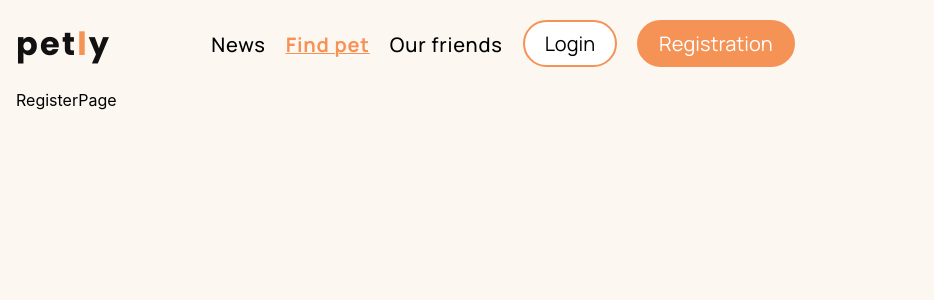
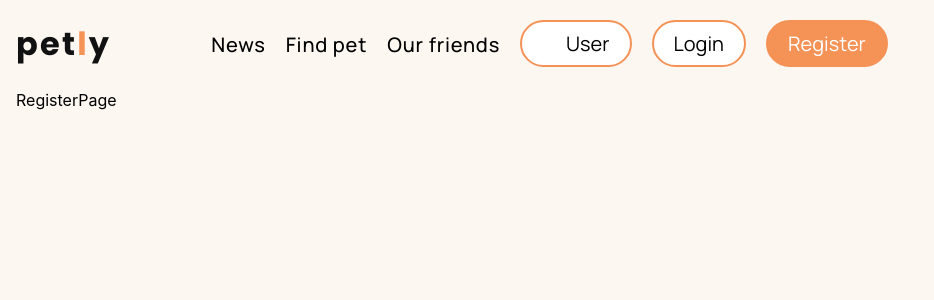
Before and after one commit to gradussus/petly-front, a React (Create React App) app: page /petly-front/register in a window 1280 px wide. Shown: the top 300 px of the page, without its empty margins (0-934 px from the left). Built offline with nearby package versions, Linux system fonts and the light colour scheme.

Commit message:
move to simple components and map NavMenu items from NavMenu json

```diff
--- a/src/App/App.jsx
+++ b/src/App/App.jsx
@@ -15,6 +15,8 @@ const NotFoundPage = lazy(() => import('pages/NotFoundPage'));
 export const App = () => {
   return (
     <>
+
+
       <Routes>
         <Route path="/" element={<SharedLayout />}>
           <Route index element={<HomePage />} />
@@ -27,6 +29,7 @@ export const App = () => {
         </Route>
         <Route path="*" element={<NotFoundPage />}></Route>
       </Routes>
+
     </>
   );
 };
--- /dev/null
+++ b/src/components/Header/Data/NavMenu.json
@@ -0,0 +1,6 @@
+
+ [
+    { "title": "News", "href": "/news"},
+    { "title": "Find pet", "href": "/find"},
+    { "title": "Our friends", "href": "/friends"}
+  ]
--- a/src/components/Header/Header.jsx
+++ b/src/components/Header/Header.jsx
@@ -1,23 +1,30 @@
 
 import * as HeaderStyle from './Header.styled';
 
+
+import { HeaderLogo } from './HeaderLogo/HeaderLogo';
+import { HeaderNavLinks } from './HeaderNavLinks/HaderNavLinks';
+import { LoginUserButton } from './HeaderButtons/AuthorisedNavButton';
+import {UnauthorizedUserButton} from './HeaderButtons/UnathorisedNavButtons';
+
+
+
 export const Header = () => {
     return (
-        <HeaderStyle.HeaderBody>
 
-            <HeaderStyle.Logo>pet<HeaderStyle.Accent>l</HeaderStyle.Accent>y</HeaderStyle.Logo>
+    <HeaderStyle.HeaderBody>
 
-            <HeaderStyle.NavLink>News</HeaderStyle.NavLink>
-            <HeaderStyle.ActiveLink>Find pet</HeaderStyle.ActiveLink>
-            <HeaderStyle.NavLink>Our friends</HeaderStyle.NavLink>
+     <HeaderLogo/>
+     <HeaderNavLinks/>
+     <LoginUserButton/>
+     <UnauthorizedUserButton/>
 
-            <HeaderStyle.SimpleButton>Login</HeaderStyle.SimpleButton>
-            <HeaderStyle.ActiveButton>Registration</HeaderStyle.ActiveButton>
 
-        </HeaderStyle.HeaderBody>
+    </HeaderStyle.HeaderBody>
 
         );
 };
+
 
 
 
--- a/src/components/Header/Header.styled.js
+++ b/src/components/Header/Header.styled.js
@@ -1,5 +1,6 @@
 import styled from 'styled-components';
 import { theme } from '../../theme';
+
 
 export const HeaderBody = styled.div`
 display: flex;
@@ -8,66 +9,3 @@ background-color: ${theme.colors.background};
 gap: 20px;
 
 `
-export const Logo = styled.a`
-font-family: 'Poppins';
-font-style: normal;
-font-weight: 700;
-font-size: 32px;
-line-height: 48px;
-letter-spacing: 0.07em;
-color: #111111;
-margin-right: 80px;
-
-:hover{
-    cursor: pointer;
-}
-`
-
-export const Accent = styled.span`
-color: ${theme.colors.accent};
-`
-
-export const NavLink = styled.a`
-font-family: 'Manrope';
-font-style: normal;
-font-weight: 500;
-font-size: 20px;
-line-height: 27px;
-display: flex;
-align-items: center;
-letter-spacing: 0.04em;
-
-:hover{
-    cursor: pointer;
-}
-
- `;
-
-export const ActiveLink = styled(NavLink)`
-font-weight: 700;
-color: ${theme.colors.accent};
-text-decoration-line: underline;
-text-decoration-thickness: 0.5px;
-`;
-
-
-export const SimpleButton = styled.button`
-display: flex;
-align-items: center;
-font-family: 'Manrope';
-font-weight: ${theme.fontWeights.normal};
-font-size: ${theme.fontSizes.mx};
-height: 47px;
-border-radius: ${theme.radii.large};
-border: ${theme.borders.large};
-background: ${theme.colors.white};
-color: ${theme.colors.black};
-padding: 10px 20px;
-`;
-
-export const ActiveButton = styled(SimpleButton)`
-
-background: ${theme.colors.accent};
-color: ${theme.colors.white};
-
-`;
--- /dev/null
+++ b/src/components/Header/HeaderButtons/AuthorisedNavButton.jsx
@@ -0,0 +1,7 @@
+import * as NavButton from './HeaderUserButtons.styled';
+import { ReactComponent as UserIcon } from '../img/userIcon.svg';
+export const LoginUserButton = () => {
+  return (
+    <NavButton.Button to="/user"><UserIcon/> User </NavButton.Button>
+  );
+};
--- /dev/null
+++ b/src/components/Header/HeaderButtons/HeaderUserButtons.styled.js
@@ -0,0 +1,31 @@
+import styled from 'styled-components';
+import { theme } from '../../../theme';
+import { NavLink } from 'react-router-dom';
+
+
+export const Button = styled(NavLink)`
+type: button;
+display: flex;
+align-items: center;
+font-family: 'Manrope';
+font-weight: ${props => props.theme.fontWeights.normal};
+font-size: ${theme.fontSizes.mx};
+height: 47px;
+border-radius: ${props => props.theme.radii.large};
+border: ${props => props.theme.borders.large};
+background: ${props => props.theme.colors.white};
+color: ${props => props.theme.colors.black};
+padding: 10px 20px;
+
+:hover{
+    cursor: pointer;
+};
+
+&.active{
+    background: ${props => props.theme.colors.accent};
+color: ${props => props.theme.colors.white};
+
+}
+
+
+`;
--- /dev/null
+++ b/src/components/Header/HeaderButtons/UnathorisedNavButtons.jsx
@@ -0,0 +1,8 @@
+import * as NavButton from './HeaderUserButtons.styled';
+export const UnauthorizedUserButton = () => {
+  return (<>
+    <NavButton.Button to="/login"> Login </NavButton.Button>
+    <NavButton.Button to="/register"> Register </NavButton.Button>
+  </>
+  );
+};
--- /dev/null
+++ b/src/components/Header/HeaderLogo/HeaderLogo.jsx
@@ -0,0 +1,8 @@
+import * as LogoStyle from './HeaderLogo.styled';
+export const HeaderLogo = () => {
+  return (
+    <LogoStyle.Logo to="/">
+      pet<LogoStyle.Accent>l</LogoStyle.Accent>y
+    </LogoStyle.Logo>
+  );
+};
--- /dev/null
+++ b/src/components/Header/HeaderLogo/HeaderLogo.styled.js
@@ -0,0 +1,23 @@
+import styled from 'styled-components';
+import { NavLink } from 'react-router-dom';
+import { theme } from '../../../theme';
+
+
+export const Logo = styled(NavLink)`
+font-family: 'Poppins';
+font-style: normal;
+font-weight: 700;
+font-size: 32px;
+line-height: 48px;
+letter-spacing: 0.07em;
+color: #111111;
+margin-right: 80px;
+
+:hover{
+    cursor: pointer;
+}
+`
+
+export const Accent = styled.span`
+color: ${theme.colors.accent};
+`
--- /dev/null
+++ b/src/components/Header/HeaderNavLinks/HaderNavLinks.jsx
@@ -0,0 +1,14 @@
+import * as LinksStyle from './HeaderNavLinks.styled';
+import NavMenu from '../Data/NavMenu.json';
+
+console.log(NavMenu);
+
+export const HeaderNavLinks = () => {
+  return ( <>
+  {NavMenu.map(item => (<LinksStyle.ItemLink key={item.href} to={item.href}>{item.title}</LinksStyle.ItemLink>))}
+
+
+  </>
+
+  );
+};
--- /dev/null
+++ b/src/components/Header/HeaderNavLinks/HeaderNavLinks.styled.js
@@ -0,0 +1,28 @@
+import styled from 'styled-components';
+import { NavLink } from 'react-router-dom';
+
+
+export const ItemLink = styled(NavLink)`
+font-family: 'Manrope';
+font-style: normal;
+font-weight: 500;
+font-size: 20px;
+line-height: 27px;
+display: flex;
+align-items: center;
+letter-spacing: 0.04em;
+text-decoration: none;
+color: ${props => props.theme.colors.black};
+
+:hover{
+    cursor: pointer;
+}
+
+&.active{
+    font-weight: 700;
+color: ${props => props.theme.colors.accent};
+text-decoration-line: underline;
+text-decoration-thickness: 0.5px;
+}
+
+ `;
```
Also changed, not shown: src/components/App.jsx (deleted, +0 -19 lines), src/components/Header/img/userIcon.svg (added).
